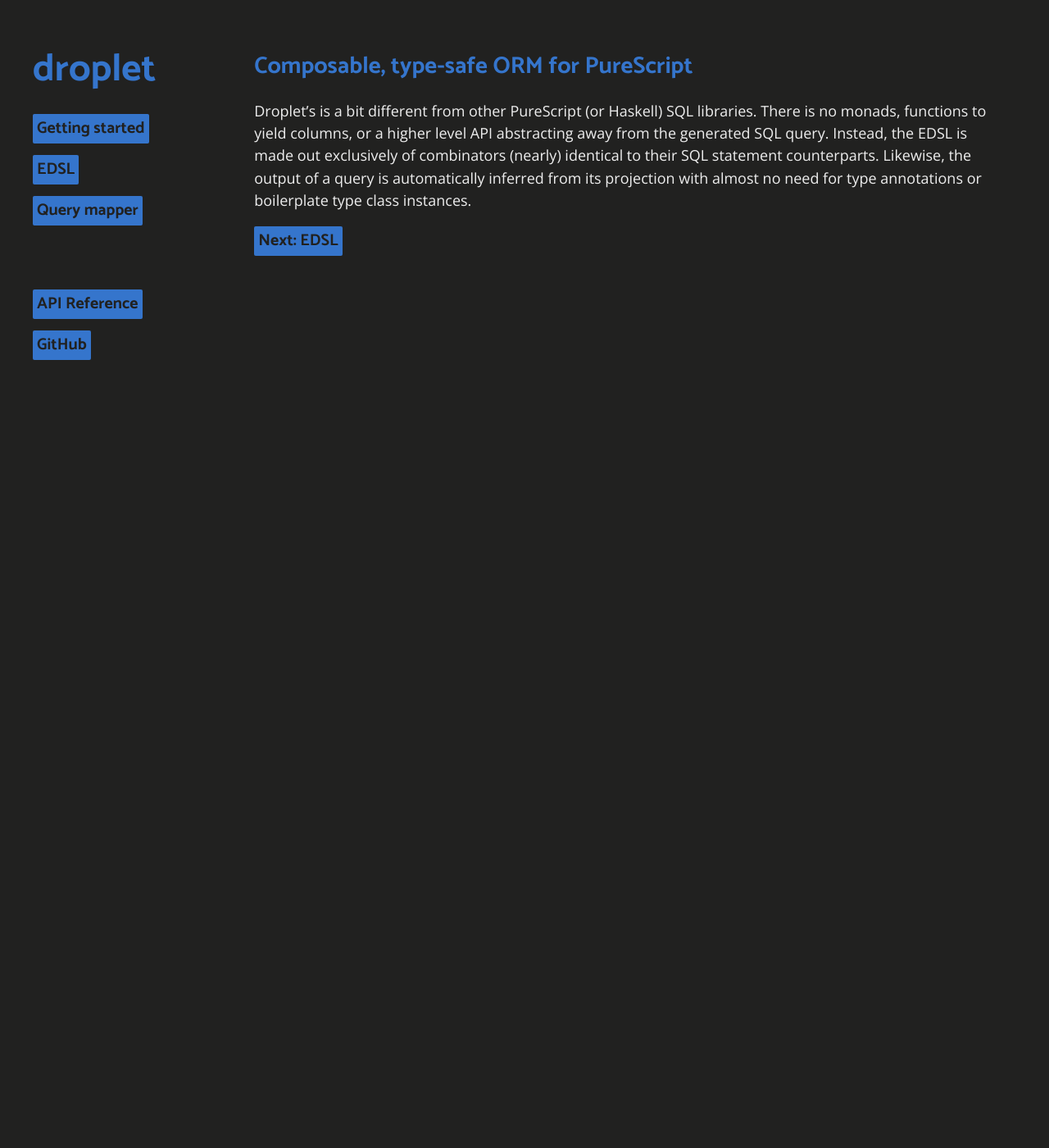
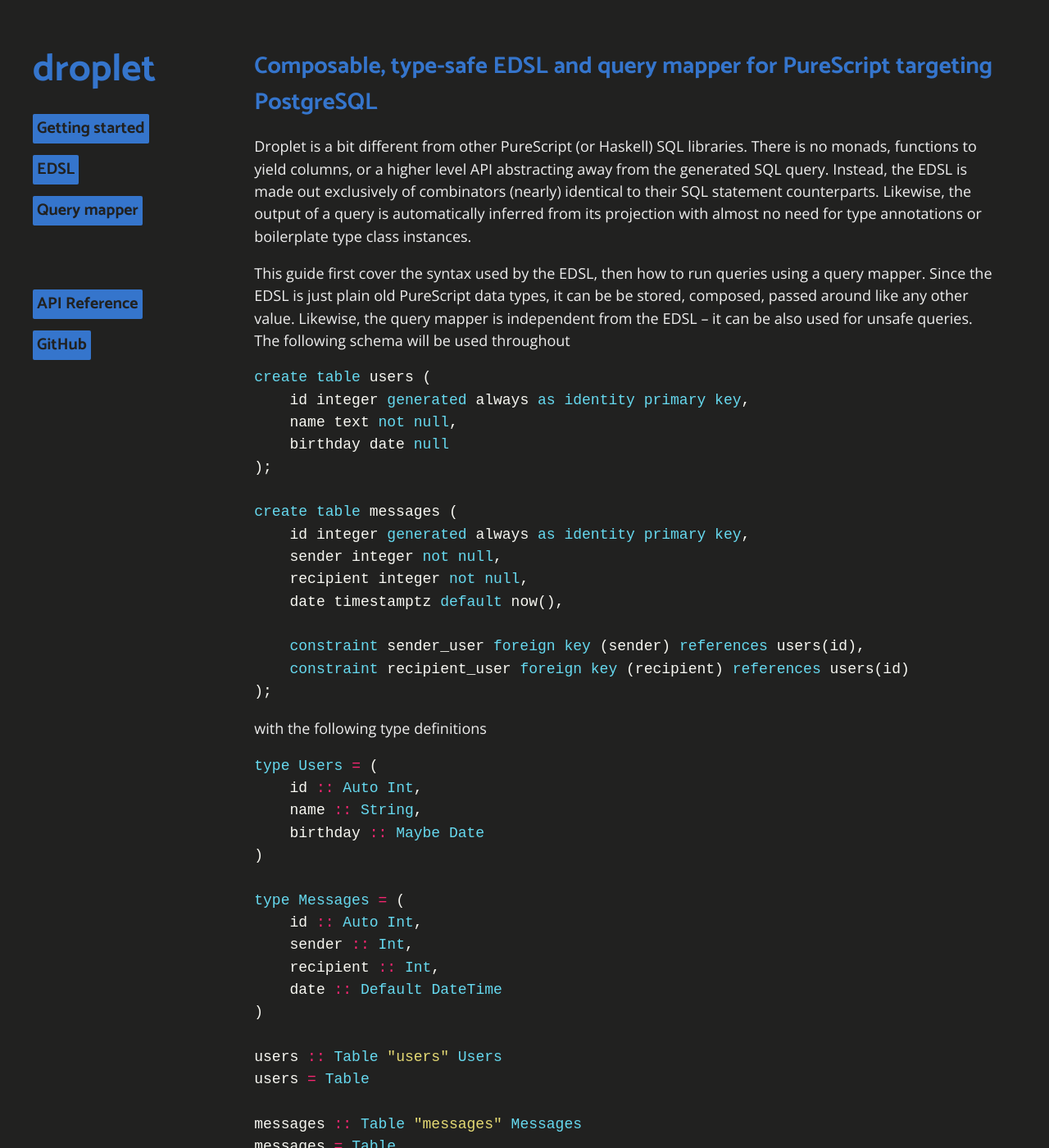
Before and after one commit to easafe/purescript-droplet, a Jekyll site: the page built from docs/index.md, in a window 1280 px wide and 1400 px high. Shown: the whole window at 82% size. Built offline with Jekyll 4.4.1, drawn with Linux system fonts in a browser that asks for light colours; some of the changed text lies outside the part shown.

Commit message:
First doc page

````diff
--- a/docs/index.md
+++ b/docs/index.md
@@ -3,9 +3,78 @@ layout: default
 title: Getting started
 ---
 
-## Composable, type-safe ORM for PureScript
+## Composable, type-safe EDSL and query mapper for PureScript targeting PostgreSQL
 
-Droplet's is a bit different from other PureScript (or Haskell) SQL libraries. There is no monads, functions to yield columns, or a higher level API abstracting away from the generated SQL query. Instead, the EDSL is made out exclusively of combinators (nearly) identical to their SQL statement counterparts. Likewise, the output of a query is automatically inferred from its projection with almost no need for type annotations or boilerplate type class instances.
+Droplet is a bit different from other PureScript (or Haskell) SQL libraries. There is no monads, functions to yield columns, or a higher level API abstracting away from the generated SQL query. Instead, the EDSL is made out exclusively of combinators (nearly) identical to their SQL statement counterparts. Likewise, the output of a query is automatically inferred from its projection with almost no need for type annotations or boilerplate type class instances.
 
+This guide first cover the syntax used by the EDSL, then how to run queries using a query mapper. Since the EDSL is just plain old PureScript data types, it can be be stored, composed, passed around like any other value. Likewise, the query mapper is independent from the EDSL -- it can be also used for unsafe queries. The following schema will be used throughout
+
+```sql
+create table users (
+    id integer generated always as identity primary key,
+    name text not null,
+    birthday date null
+);
+
+create table messages (
+    id integer generated always as identity primary key,
+    sender integer not null,
+    recipient integer not null,
+    date timestamptz default now(),
+
+    constraint sender_user foreign key (sender) references users(id),
+    constraint recipient_user foreign key (recipient) references users(id)
+);
+```
+
+with the following type definitions
+
+```haskell
+type Users = (
+    id :: Auto Int,
+    name :: String,
+    birthday :: Maybe Date
+)
+
+type Messages = (
+    id :: Auto Int,
+    sender :: Int,
+    recipient :: Int,
+    date :: Default DateTime
+)
+
+users :: Table "users" Users
+users = Table
+
+messages :: Table "messages" Messages
+messages = Table
+
+id :: Proxy "id"
+id = Proxy
+
+name :: Proxy "name"
+name = Proxy
+
+date :: Proxy "date"
+date = Proxy
+
+birthday :: Proxy "birthday"
+birthday = Proxy
+
+sender :: Proxy "sender"
+sender = Proxy
+
+recipient :: Proxy "recipient"
+recipient = Proxy
+
+m :: Proxy "m"
+m = Proxy
+
+u :: Proxy "u"
+u = Proxy
+
+t :: Proxy "t"
+t = Proxy
+```
 
 <a href="/edsl" class="direction">Next: EDSL</a>
````
Also changed, not shown: README.md.
